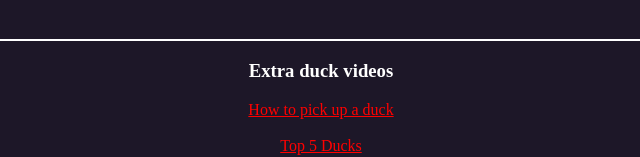
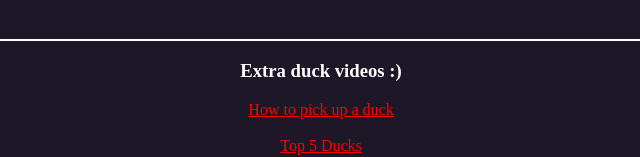
Before and after one commit to FrozenPancakes/DuckWebsite, a plain HTML site: page index.html in a window 1280 px wide. Shown: the part 646-803 px from the top of the page, 319-959 px from the left. Drawn offline with Linux system fonts and the light colour scheme; a web font is replaced by a local one.

Commit message:
cmomsdaffas

```diff
--- a/index.html
+++ b/index.html
@@ -42,7 +42,7 @@
  <p>• Male ducks are called Drakes, females are called Hens.</p>
   <br>
   <hr>
-  <h3>Extra duck videos</h3>
+  <h3>Extra duck videos :)</h3>
   <a href="https://www.youtube.com/watch?v=RhtiDYLbfF4" target="blank" >How to pick up a duck</a>
   <br>
   <a href="https://www.youtube.com/watch?v=4zWzA1M6XsQ" target="blank" >Top 5 Ducks</a>
```
